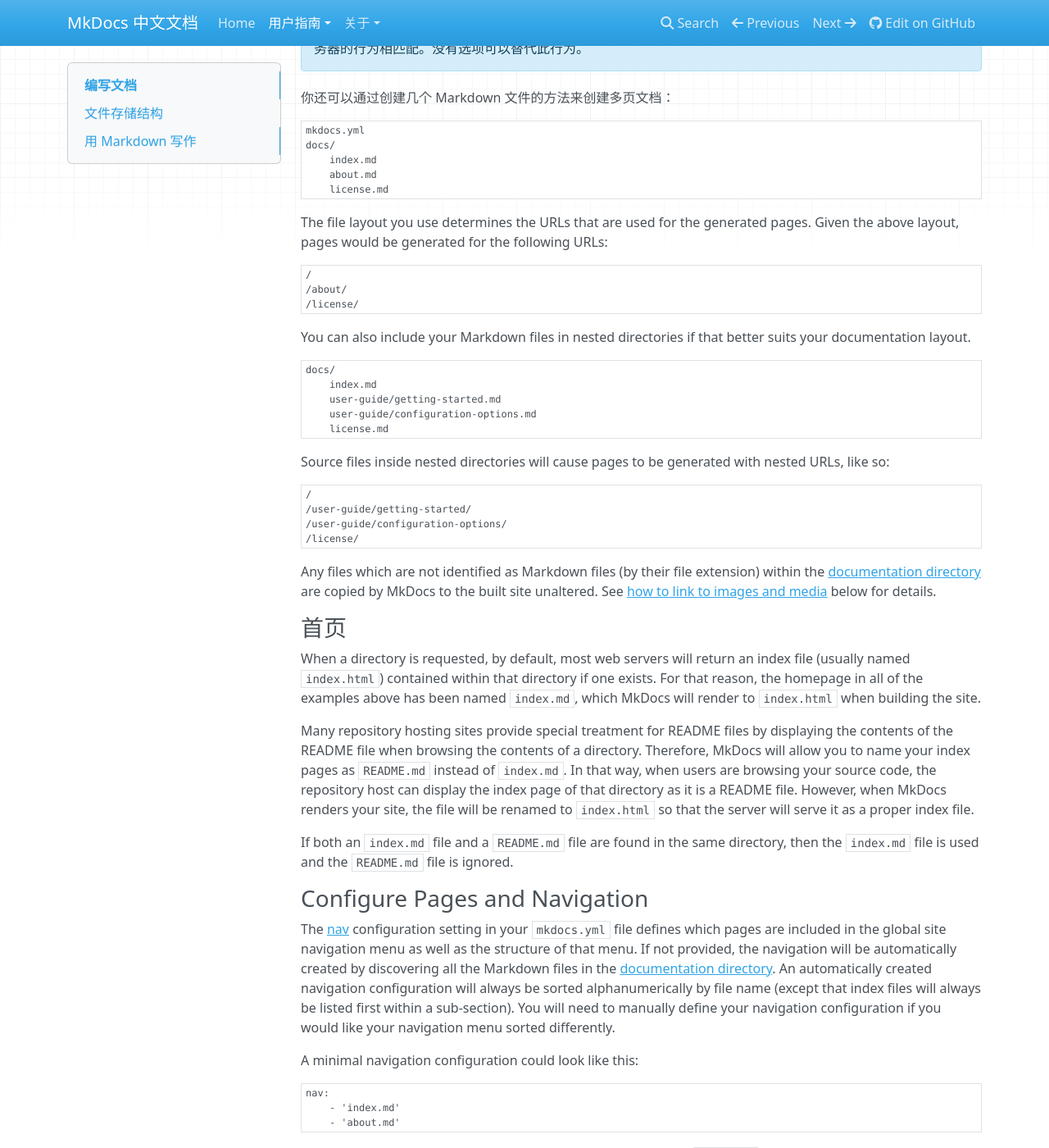
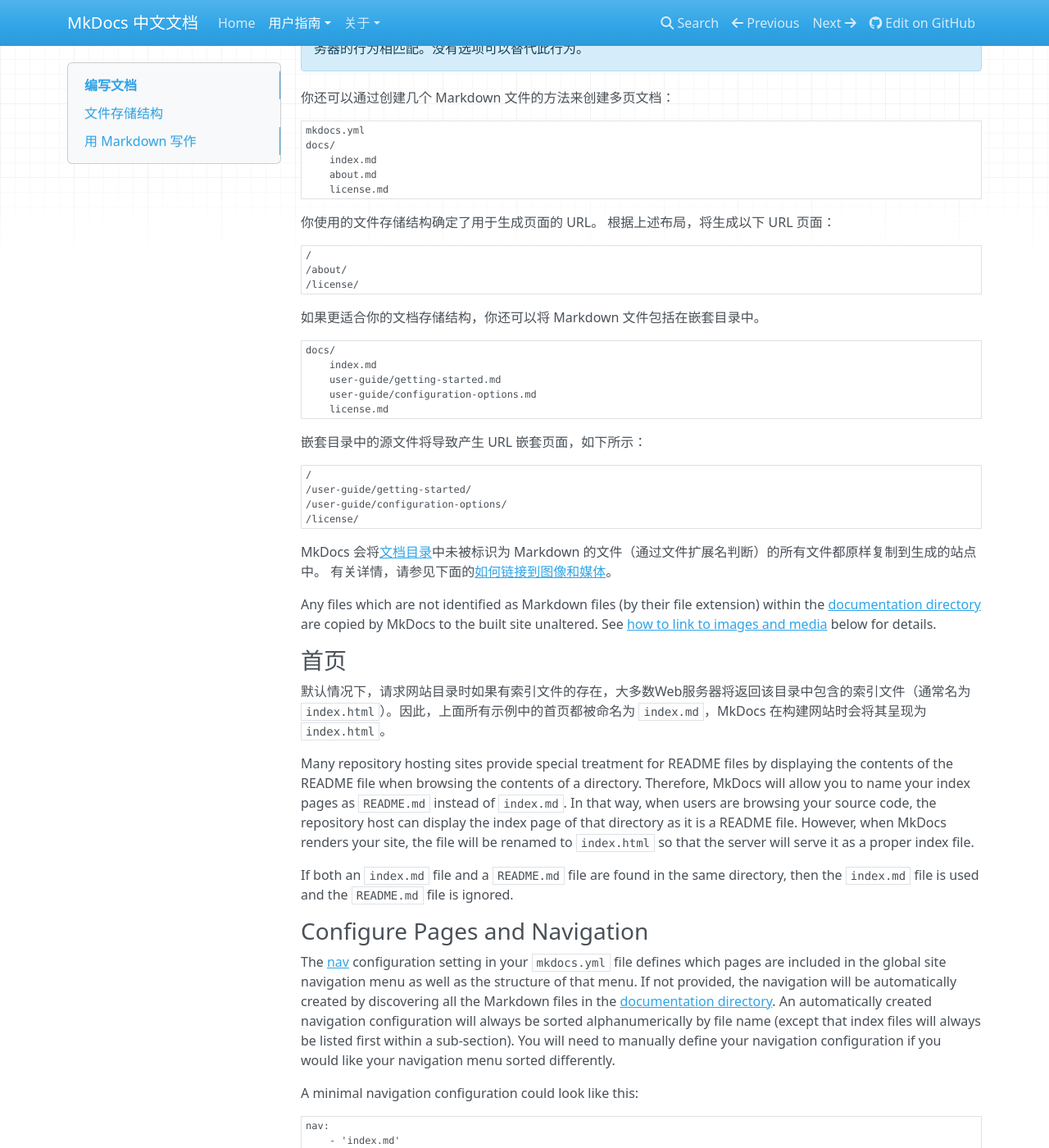
Before and after one commit to foranewlife/mkdocs-cn, an MkDocs documentation site: the page built from docs/user-guide/writing-your-docs.md, in a window 1280 px wide and 1400 px high, scrolled down 648 px. Shown: the whole window at 82% size. Built offline with MkDocs 1.6.1, drawn with Linux system fonts in a browser that asks for light colours; nearby versions of some CDN libraries.

Commit message:
新增翻译内容

````diff
--- a/docs/user-guide/writing-your-docs.md
+++ b/docs/user-guide/writing-your-docs.md
@@ -40,8 +40,7 @@
     license.md
 ```
 
-The file layout you use determines the URLs that are used for the generated
-pages. Given the above layout, pages would be generated for the following URLs:
+你使用的文件存储结构确定了用于生成页面的 URL。 根据上述布局，将生成以下 URL 页面：
 
 ```no-highlight
 /
@@ -49,8 +48,7 @@
 /license/
 ```
 
-You can also include your Markdown files in nested directories if that better
-suits your documentation layout.
+如果更适合你的文档存储结构，你还可以将 Markdown 文件包括在嵌套目录中。
 
 ```no-highlight
 docs/
@@ -60,8 +58,7 @@
     license.md
 ```
 
-Source files inside nested directories will cause pages to be generated with
-nested URLs, like so:
+嵌套目录中的源文件将导致产生 URL 嵌套页面，如下所示：
 
 ```no-highlight
 /
@@ -70,6 +67,8 @@
 /license/
 ```
 
+MkDocs 会将[文档目录](configuration.md#docs_dir)中未被标识为 Markdown 的文件（通过文件扩展名判断）的所有文件都原样复制到生成的站点中。 有关详情，请参见下面的[如何链接到图像和媒体](#linking-to-images-and-media)。
+
 Any files which are not identified as Markdown files (by their file extension)
 within the [documentation directory](configuration.md#docs_dir) are copied by
 MkDocs to the built site unaltered. See
@@ -77,10 +76,9 @@
 
 ### 首页
 
-When a directory is requested, by default, most web servers will return an index
-file (usually named `index.html`) contained within that directory if one exists.
-For that reason, the homepage in all of the examples above has been named
-`index.md`, which MkDocs will render to `index.html` when building the site.
+默认情况下，请求网站目录时如果有索引文件的存在，大多数Web服务器将返回该目录中包含的索引文件（通常名为 `index.html`）。因此，上面所有示例中的首页都被命名为 `index.md`，MkDocs 在构建网站时会将其呈现为 `index.html`。
+
+
 
 Many repository hosting sites provide special treatment for README files by
 displaying the contents of the README file when browsing the contents of a
````
